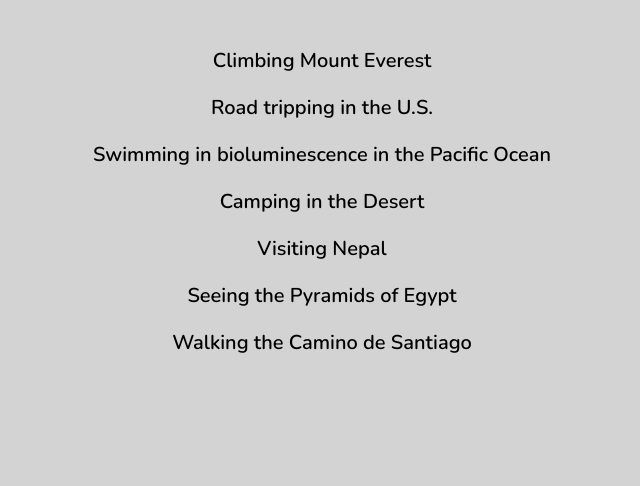
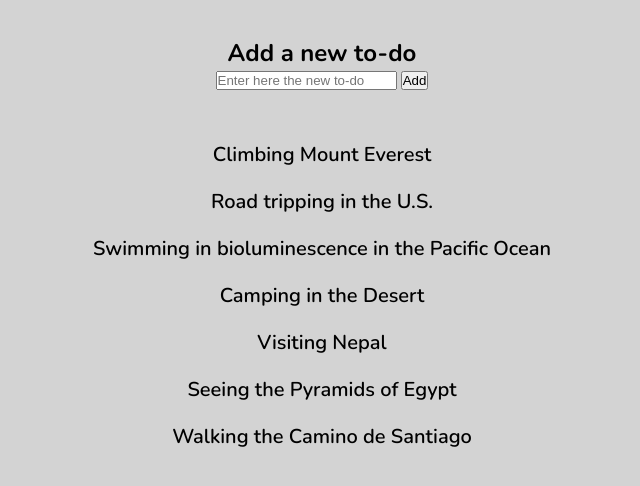
Before and after one commit to PatriziaCrimi/vue-todolist, a plain HTML site: page index.html in a window 1280 px wide. Shown: the part 218-704 px from the top of the page, without its empty margins (318-958 px from the left). Drawn offline with nearby package versions, Linux system fonts and the light colour scheme.

Commit message:
Adding a new to-do item when clicking a button

```diff
--- a/action.js
+++ b/action.js
@@ -1,7 +1,9 @@
 /*ASSIGNMENT
 Definire una lista di to-do
 e stamparli in pagina in un elenco.
-Predisporre un input testuale per aggiungere un nuovo to-do: al click di un pulsante, il testo inserito nell'input viene aggiunto alla lista dei to-do.
+Predisporre un input testuale per aggiungere un nuovo to-do:
+al click di un pulsante,
+il testo inserito nell'input viene aggiunto alla lista dei to-do.
 Al click su un item della lista, il to-do viene rimosso.
 BONUS: intercettare anche il tasto "ENTER" per aggiungere un nuovo to-do.
 */
@@ -18,8 +20,14 @@ let app = new Vue({
       'Seeing the Pyramids of Egypt',
       'Walking the Camino de Santiago',
     ],
+    new_todo: '',
   },  // Closing "data"
   methods: {
-
+    addTodo: function() {
+      this.todo_list.push(this.new_todo);
+      // Output in console
+      console.log('The updated to-do list is: ' , this.todo_list);
+      console.log(`The new to-do item is: "${this.new_todo}".`);
+    }
   },  // Closing "methods"
 });
--- a/index.html
+++ b/index.html
@@ -15,7 +15,14 @@
         <div class="container">
           <div class="row">
             <div class="col-12">
-              <h1 class="text-center">To-do List</h1>
+              <h1>To-do list</h1>
+            </div>
+          </div>
+          <div class="row">
+            <div class="col-12">
+              <h2>Add a new to-do</h2>
+              <input v-model="new_todo" type="text" name="" value="" placeholder="Enter here the new to-do">
+              <button @click="addTodo" type="button" name="button">Add</button>
             </div>
           </div>
           <div class="row">
```
